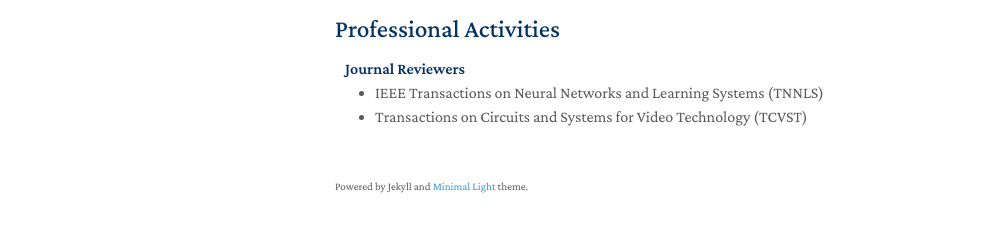
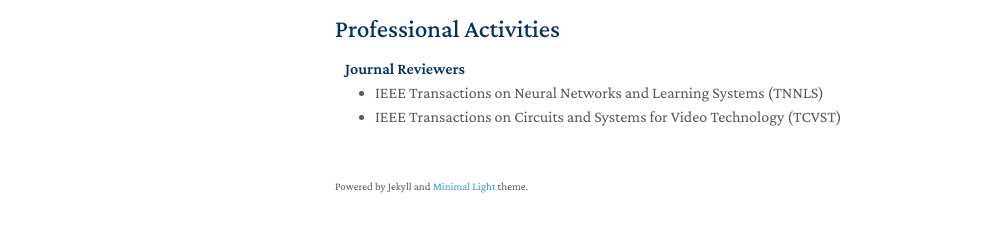
Before and after one commit to lytang63/lytang63.github.io, a Jekyll site: the page built from index.md, in a window 1280 px wide and 1207 px high. Shown: the part 940-1172 px from the top of the window, without its empty margins (135-1143 px from the left). Built offline with Jekyll 4.4.1, drawn with Linux system fonts in a browser that asks for light colours; nearby versions of some CDN libraries; a style sheet for code colours, icons or effects is not loaded; our own code applies the rules of GitHub Pages for plain Markdown files.

Commit message:
services.md

```diff
--- a/_includes/services.md
+++ b/_includes/services.md
@@ -4,5 +4,5 @@
 
 <ul style="margin:0 0 20px;">
   <li><a href="https://cis.ieee.org/publications/t-neural-networks-and-learning-systems"><autocolor>IEEE Transactions on Neural Networks and Learning Systems (TNNLS)</autocolor></a></li>
-  <li><a href="https://ieee-cas.org/publication/tcsvt"><autocolor>Transactions on Circuits and Systems for Video Technology (TCVST)</autocolor></a></li>
+  <li><a href="https://ieee-cas.org/publication/tcsvt"><autocolor>IEEE Transactions on Circuits and Systems for Video Technology (TCVST)</autocolor></a></li>
 </ul>
```
